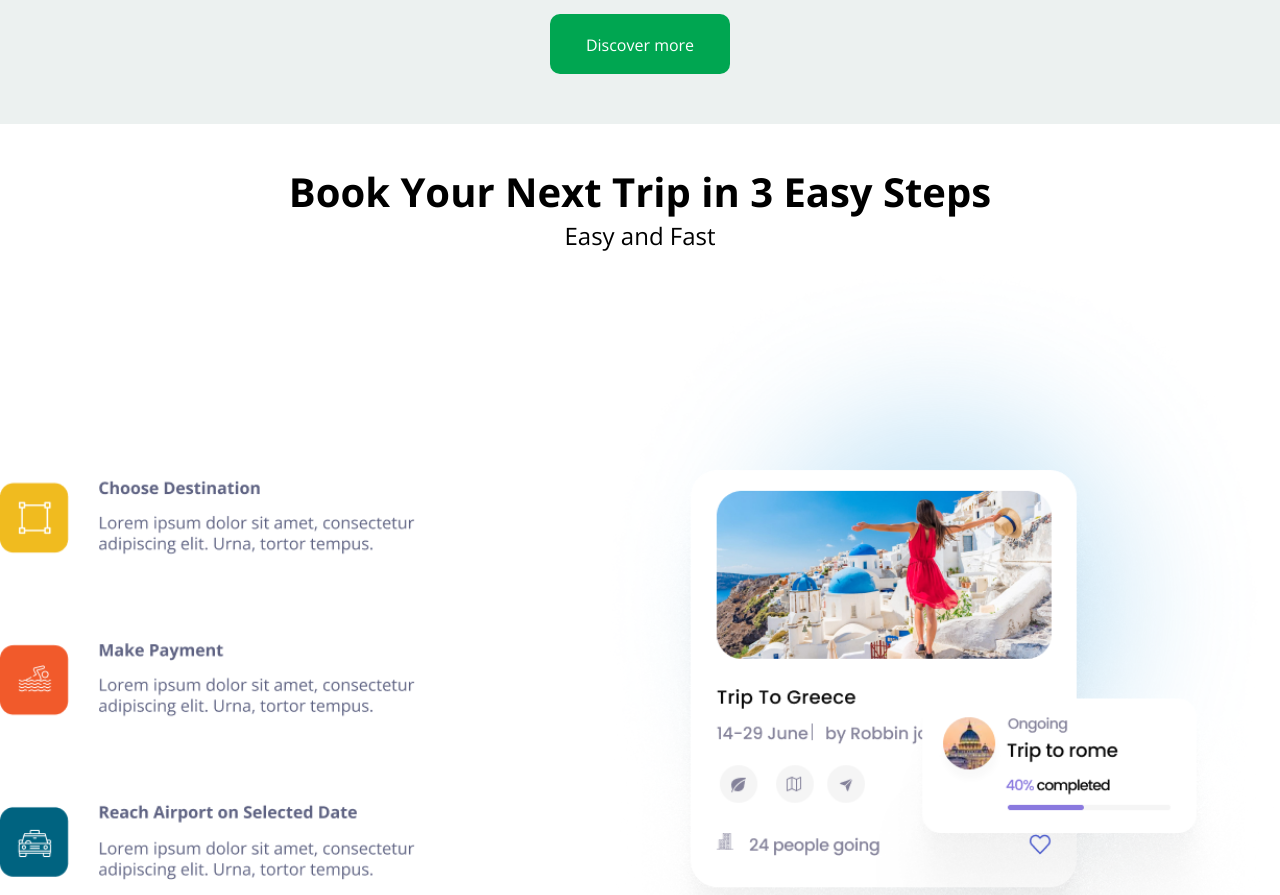
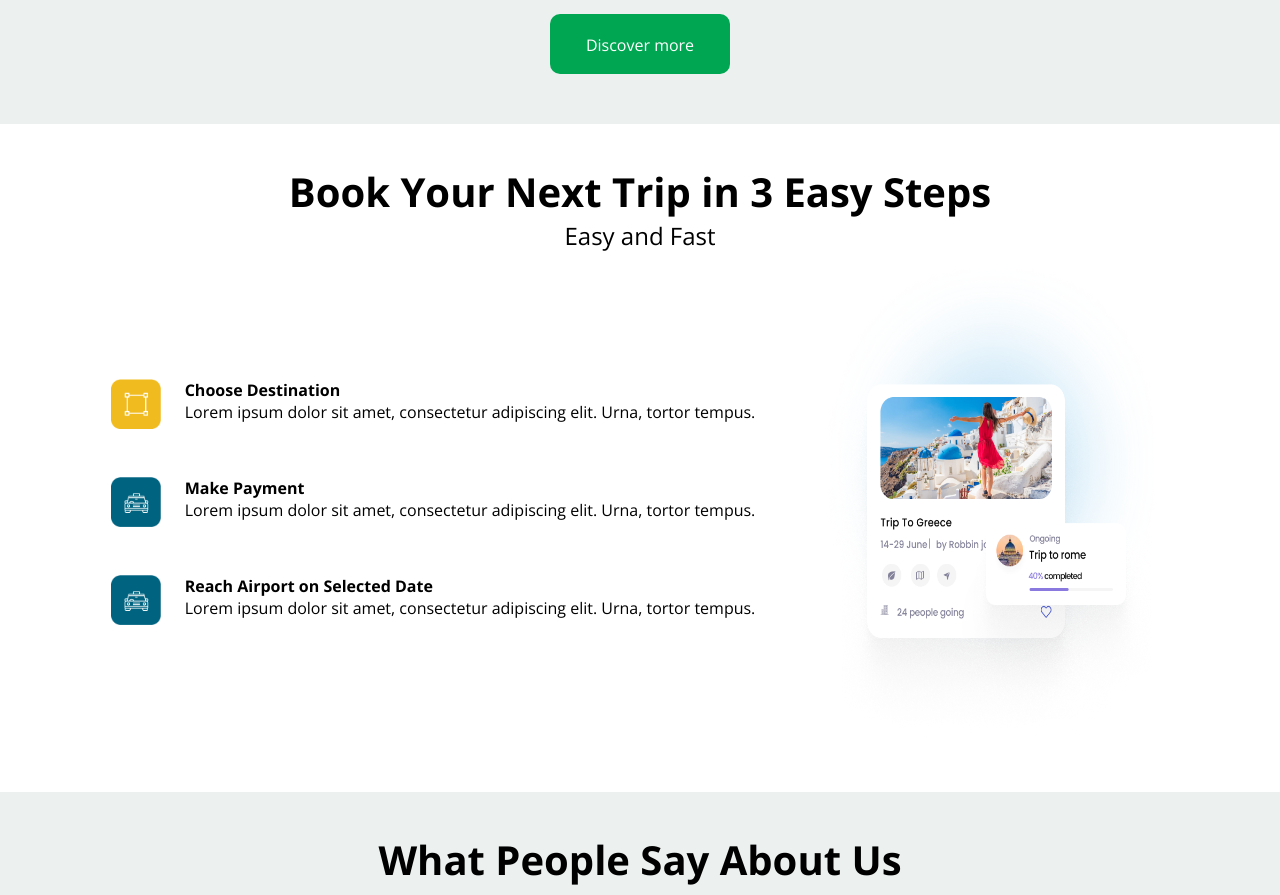
Before and after one commit to Larrystone01/Travel_Goo, a plain HTML site: page index.html in a window 1280 px wide. Shown: the part 3400-4295 px from the top of the page. Drawn offline with nearby package versions, Linux system fonts and the light colour scheme; files that its build step writes are made by us from their sources.

Commit message:
Update 1

```diff
--- a/index.html
+++ b/index.html
@@ -238,7 +238,41 @@
     <section class="booking py-4">
       <h2 class="l-heading text-center">Book Your Next Trip in 3 Easy Steps</h2>
       <p class="text-center" style="font-size: 24px">Easy and Fast</p>
-      <img src="img/Group 590.png" alt="" />
+      <div class="your-trip">
+        <div class="steps-to-trip">
+          <div class="trips">
+            <img src="img/Group 7.png" alt="" />
+            <div class="trips-text">
+              <h4>Choose Destination</h4>
+              <p>
+                Lorem ipsum dolor sit amet, consectetur adipiscing elit. Urna,
+                tortor tempus.
+              </p>
+            </div>
+          </div>
+          <div class="trips">
+            <img src="img/Group 11.png" alt="" />
+            <div class="trips-text">
+              <h4>Make Payment</h4>
+              <p>
+                Lorem ipsum dolor sit amet, consectetur adipiscing elit. Urna,
+                tortor tempus.
+              </p>
+            </div>
+          </div>
+          <div class="trips">
+            <img src="img/Group 11.png" alt="" />
+            <div class="trips-text">
+              <h4>Reach Airport on Selected Date</h4>
+              <p>
+                Lorem ipsum dolor sit amet, consectetur adipiscing elit. Urna,
+                tortor tempus.
+              </p>
+            </div>
+          </div>
+        </div>
+        <img class="your-trip-img" src="img/Image4.png" alt="" />
+      </div>
     </section>
 
     <section class="about-us">
--- a/main.css
+++ b/main.css
@@ -287,6 +287,8 @@ h6 {
   align-items: center;
   justify-content: space-between;
   box-shadow: 3px 3px 10px 0px #00000014;
+  border-top-right-radius: 15px;
+  border-bottom-right-radius: 15px;
 }
 .Packages {
   background: #ecf1f0;
@@ -366,11 +368,35 @@ h6 {
   /* display: inline; */
 }
 
-.booking {
-  /* padding: 0 100px; */
+.steps-to-trip {
   display: flex;
   flex-direction: column;
+  align-items: center;
   justify-content: center;
+  gap: 3rem;
+}
+
+.your-trip {
+  display: flex;
+  justify-content: center;
+  gap: 4rem;
+  /* margin-top: 3rem; */
+}
+
+.trips {
+  display: flex;
+  gap: 1.5rem;
+}
+
+.trips img {
+  width: 50px;
+  height: 50px;
+}
+
+.your-trip-img {
+  align-self: start;
+  height: 500px;
+  width: 350px;
 }
 
 .about-us {
```
Also changed, not shown: img/Group 11.png (added), img/Group 12.png (added), img/Group 7.png (added), img/Image4.png (added), img/Rectangle 21.png (added).
